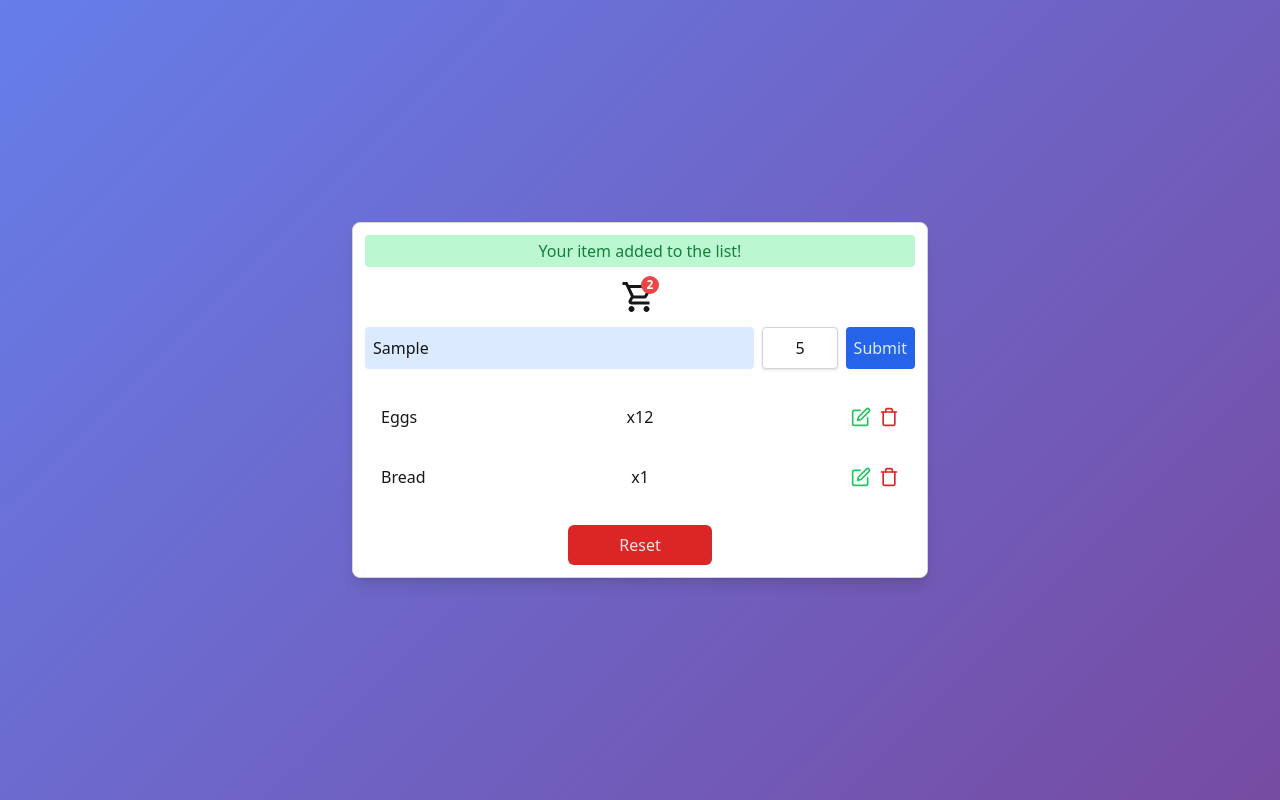
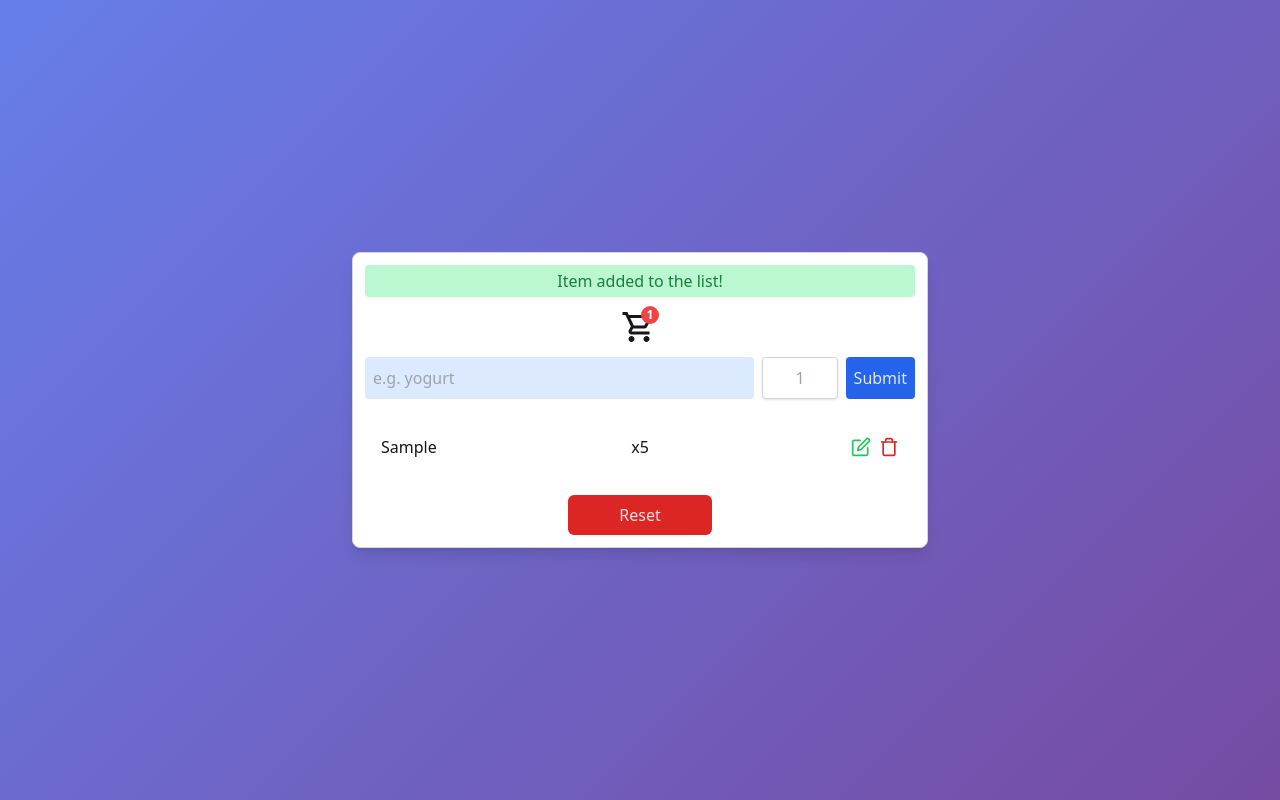
Before and after one commit to oknerdem/grocery-list, a Next.js app: page / in a window 1280 px wide. Both pictures are taken after typing "Sample", "5" into the empty fields and a click on the button "Submit". Built offline with nearby package versions, Linux system fonts and the light colour scheme.

Commit message:
fully working app with minimal design except editing

```diff
--- a/components/buttons.tsx
+++ b/components/buttons.tsx
@@ -1,3 +1,4 @@
+import { useStore } from '@/context/store';
 import styles from '@/styles/Home.module.css';
 
 interface ButtonProps {
@@ -6,10 +7,15 @@ interface ButtonProps {
 }
 
 const ResetButton = ({ text, ...rest }: ButtonProps) => {
+  const { data } = useStore();
   return (
-    <button className={styles.resetBtn} {...rest}>
-      {text}
-    </button>
+    <>
+      {data.length > 0 && (
+        <button className={styles.resetBtn} {...rest}>
+          {text}
+        </button>
+      )}
+    </>
   );
 };
 
--- a/components/header.tsx
+++ b/components/header.tsx
@@ -9,10 +9,12 @@ interface HeaderProps {
 
 const Header = ({ title, content }: HeaderProps) => {
   const { data } = useStore();
+  const itemCount = data.length > 0 ? `${data.length}` : '';
+
   return (
     <Head>
       <title>
-        {title} 🍓 {data.length}
+        {title} 🍓 {itemCount}
       </title>
       <meta name="description" content={content} />
       <meta name="viewport" content="width=device-width, initial-scale=1" />
--- a/components/home/form.tsx
+++ b/components/home/form.tsx
@@ -1,19 +1,35 @@
 import { SubmitButton } from '@/components/buttons';
+import { useStore } from '@/context/store';
 import styles from '@/styles/Home.module.css';
 
 const Form = () => {
+  const { data, setData, setStatus } = useStore();
+
+  const handleSubmit = (e: any) => {
+    e.preventDefault();
+    const form = e.target;
+    const inputText = form[0].value;
+    const inputNum = form[1].value === '' ? 1 : parseInt(form[1].value);
+    const newItem = {
+      id: data.length + Math.random(),
+      name: inputText,
+      quantity: inputNum,
+    };
+    setData([...data, newItem]);
+    setStatus('filled');
+    form.reset();
+  };
+
   return (
-    <form
-      className="flex justify-center gap-2"
-      onClick={(e: any) => {
-        e.preventDefault();
-      }}
-    >
+    <form className="flex justify-center gap-2" onSubmit={handleSubmit}>
       <input
         type="text"
         className={styles.formInputText}
         placeholder="e.g. yogurt"
         required
+        ref={e => {
+          if (e) e.focus();
+        }}
       />
       <input
         type="number"
--- a/components/home/items.tsx
+++ b/components/home/items.tsx
@@ -1,12 +1,23 @@
+import { useAutoAnimate } from '@formkit/auto-animate/react';
 import { FiEdit, FiTrash } from 'react-icons/fi';
 import { useStore } from '@/context/store';
 import styles from '@/styles/Home.module.css';
 
 const Items = () => {
-  const { data } = useStore();
+  const { data, setData, setStatus } = useStore();
+  const [parent] = useAutoAnimate<HTMLDivElement>();
+
+  const deleteHadle = (id: number) => {
+    setData(data.filter((item: any) => item.id !== id));
+    setStatus('deleted');
+  };
 
   return (
     <>
+      <div
+        className="overflow-auto m-auto w-full overflow-x-hidden"
+        ref={parent}
+      >
         {data?.map((item: any) => {
           return (
             <div className={styles.itemsMain} key={item.id}>
@@ -16,13 +27,14 @@ const Items = () => {
                 <button className={styles.itemsEdit}>
                   <FiEdit />
                 </button>
-              <button>
+                <button onClick={() => deleteHadle(item.id)}>
                   <FiTrash className={styles.itemsDel} />
                 </button>
               </div>
             </div>
           );
         })}
+      </div>
     </>
   );
 };
--- a/components/main.tsx
+++ b/components/main.tsx
@@ -1,40 +1,33 @@
-import { useEffect } from 'react';
 import { useStore } from '@/context/store';
 import { ResetButton } from '@/components/buttons';
 import Cart from '@/components/home/cart';
 import Form from '@/components/home/form';
 import Items from '@/components/home/items';
+import Status from '@/components/status';
 import styles from '@/styles/Home.module.css';
 
 const Main = () => {
-  const { setData } = useStore();
   const resetButtonText = 'Reset';
 
-  useEffect(() => {
-    setData([
-      {
-        id: 1,
-        name: 'Eggs',
-        quantity: 12,
-      },
-      {
-        id: 3,
-        name: 'Bread',
-        quantity: 1,
-      },
-    ]);
-  }, [setData]);
+  const { setData, setStatus, data } = useStore();
+
+  const handleReset = () => {
+    setData([]);
+    setStatus('reset');
+
+    setTimeout(() => {
+      setStatus('empty');
+    }, 3000);
+  };
 
   return (
     <main className={styles.main}>
       <section className={styles.mainBox}>
-        <div className="bg-green-200 p-1 text-center rounded text-green-700 select-none">
-          Your item added to the list!
-        </div>
+        <Status />
         <Cart />
         <Form />
         <Items />
-        <ResetButton text={resetButtonText} />
+        <ResetButton text={resetButtonText} onClick={handleReset} />
       </section>
     </main>
   );
--- /dev/null
+++ b/components/status.tsx
@@ -0,0 +1,27 @@
+import { useStore } from '@/context/store';
+
+const Status = () => {
+  const { status, data } = useStore();
+  return (
+    <>
+      {status === 'filled' && data.length > 0 && (
+        <div className="bg-green-200 p-1 text-center rounded text-green-700 select-none">
+          Item added to the list!
+        </div>
+      )}
+      {status === 'empty' && null}
+      {status === 'deleted' && (
+        <div className="bg-rose-200 p-1 text-center rounded text-rose-700 select-none">
+          Item deleted from the list!
+        </div>
+      )}
+      {status === 'reset' && (
+        <div className="bg-gray-200 p-1 text-center rounded text-gray-700 select-none">
+          All items deleted from the list!
+        </div>
+      )}
+    </>
+  );
+};
+
+export default Status;
--- a/context/store.tsx
+++ b/context/store.tsx
@@ -2,14 +2,17 @@ import { createContext, useContext, useState } from 'react';
 
 const StoreContext = createContext<any>({
   data: [],
-  setData: (): any => {},
+  setData: () => {},
+  status: '',
+  setStatus: () => {},
 });
 
 export const StoreProvider = ({ children }: any) => {
-  const [data, setData] = useState<[]>([]);
+  const [data, setData] = useState([]);
+  const [status, setStatus] = useState('empty');
 
   return (
-    <StoreContext.Provider value={{ data, setData }}>
+    <StoreContext.Provider value={{ data, setData, status, setStatus }}>
       {children}
     </StoreContext.Provider>
   );
--- a/styles/Home.module.css
+++ b/styles/Home.module.css
@@ -4,11 +4,11 @@
   justify-content: space-between;
   align-items: center;
   height: 100vh;
-  @apply justify-center gap-10 px-3;
+  @apply justify-center gap-10 px-3 py-4;
 }
 
 .mainBox {
-  @apply bg-white shadow-lg border-neutral-300 border md:h-fit h-fit max-h-fit max-w-xl w-full rounded-lg text-neutral-900 font-medium p-3 flex flex-col gap-3;
+  @apply bg-white shadow-lg border-neutral-300 border h-fit max-h-[95vh] max-w-xl w-full rounded-lg text-neutral-900 font-medium p-3 flex flex-col gap-3;
 }
 
 .cartMain {
@@ -46,7 +46,7 @@
 }
 
 .resetBtn {
-  @apply mt-6 bg-red-600 text-red-100 max-w-xs mx-auto w-36 py-2 rounded-md focus:outline-none hover:opacity-80 duration-150 select-none;
+  @apply md:mt-6 mt-2 bg-red-600 text-red-100 max-w-xs mx-auto w-36 py-2 rounded-md focus:outline-none hover:opacity-80 duration-150 select-none;
 }
 
 .submitBtn {
--- a/styles/globals.css
+++ b/styles/globals.css
@@ -1,13 +1,33 @@
 @tailwind base;
 @tailwind components;
 @tailwind utilities;
+
+::-webkit-scrollbar {
+  width: 7px;
+}
+
+::-webkit-scrollbar-track {
+  background: transparent;
+}
+
+::-webkit-scrollbar-thumb {
+  background-color: rgba(155, 155, 155, 0.5);
+  border-radius: 50px;
+  height: 4px;
+  border: transparent;
+  background-clip: content-box;
+}
+
+::-webkit-scrollbar-thumb:hover {
+  background-color: rgba(155, 155, 155, 0.8);
+}
 
 html,
 body {
   max-width: 100vw;
   overflow-x: hidden;
+  background-image: linear-gradient(135deg, #667eea 0%, #764ba2 100%);
   @apply text-neutral-900;
-  background-image: linear-gradient(135deg, #667eea 0%, #764ba2 100%);
 }
 
 @media (prefers-color-scheme: dark) {
```
Lines whose indentation alone changed are shown as unchanged.
